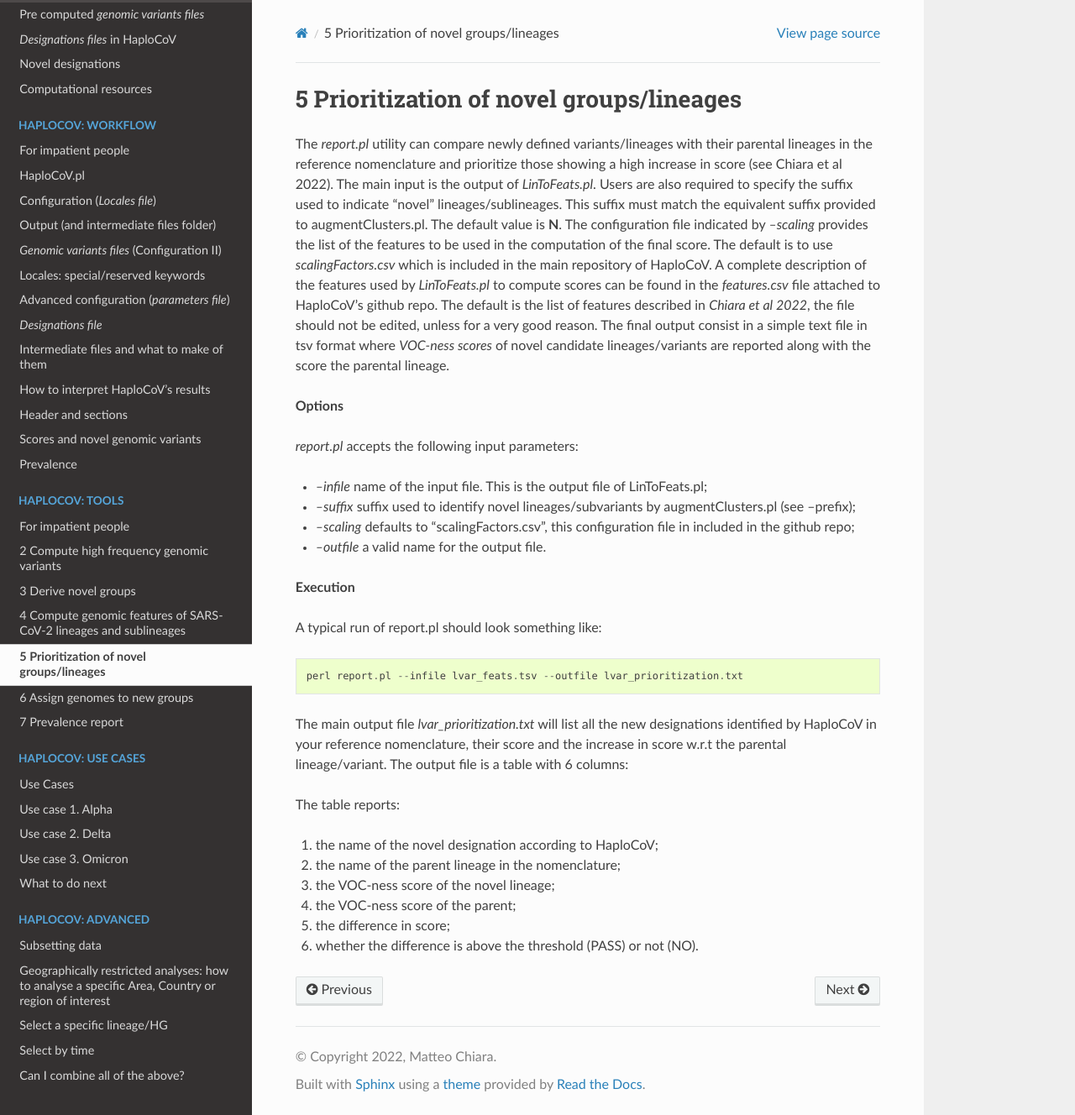
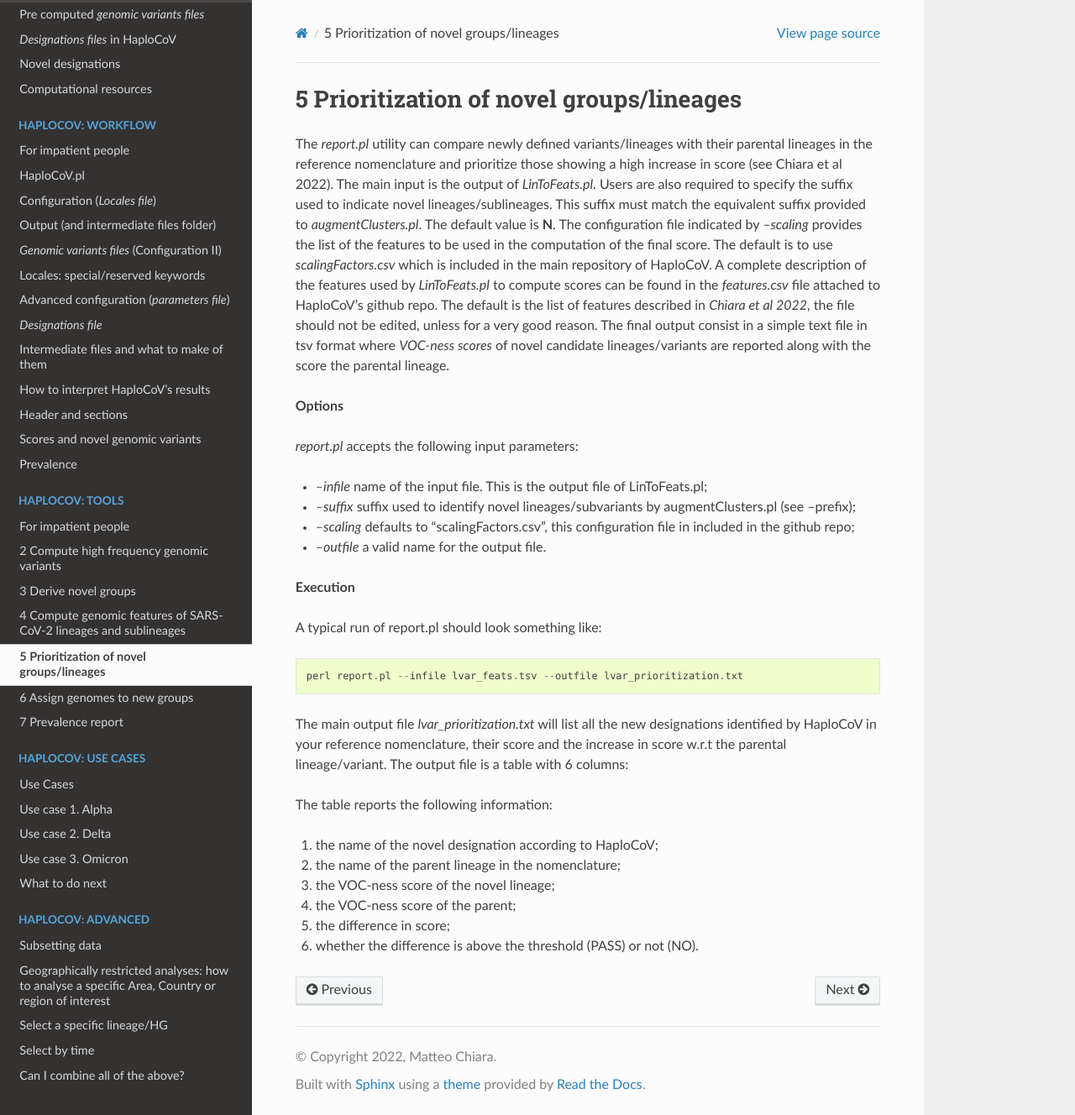
Before and after one commit to matteo14c/HaploCoV, a Sphinx documentation site: the page built from docs/source/prior.rst, in a window 1280 px wide and 1328 px high. Shown: the whole window at 84% size. Built offline with Sphinx 7.4.7 and the Read the Docs theme 2.0.0, drawn with Linux system fonts in a browser that asks for light colours.

Commit message:
Update prior.rst

```diff
--- a/docs/source/prior.rst
+++ b/docs/source/prior.rst
@@ -3,8 +3,8 @@
 
 The *report.pl* utility can compare newly defined variants/lineages with their parental lineages in the reference nomenclature and prioritize those showing a high increase in score (see Chiara et al 2022).
 The main input is the output of *LinToFeats.pl*.
-Users are also required to specify the suffix used to indicate "novel" lineages/sublineages.
-This suffix must match the equivalent suffix provided to augmentClusters.pl. The default value is **N**.
+Users are also required to specify the suffix used to indicate novel lineages/sublineages.
+This suffix must match the equivalent suffix provided to *augmentClusters.pl*. The default value is **N**.
 The configuration file indicated by *--scaling* provides the list of the features to be used in the computation of the final score. The default is to use *scalingFactors.csv* which is included in the main repository of HaploCoV. A complete description of the features used by *LinToFeats.pl* to compute scores can be found in the *features.csv* file attached to HaploCoV's github repo. The default is the list of features described in *Chiara et al 2022*, the file should not be edited, unless for a very good reason.
 The final output consist in a simple text file in tsv format where *VOC-ness scores* of novel candidate lineages/variants are reported along with the score the parental lineage.
 
@@ -44,7 +44,7 @@ The output file is a table with 6 columns:
      - 1.5
      - 13.5
 
-The table reports:
+The table reports the following information:
 
 1. the name of the novel designation according to HaploCoV;
 2. the name of the parent lineage in the nomenclature;
```
